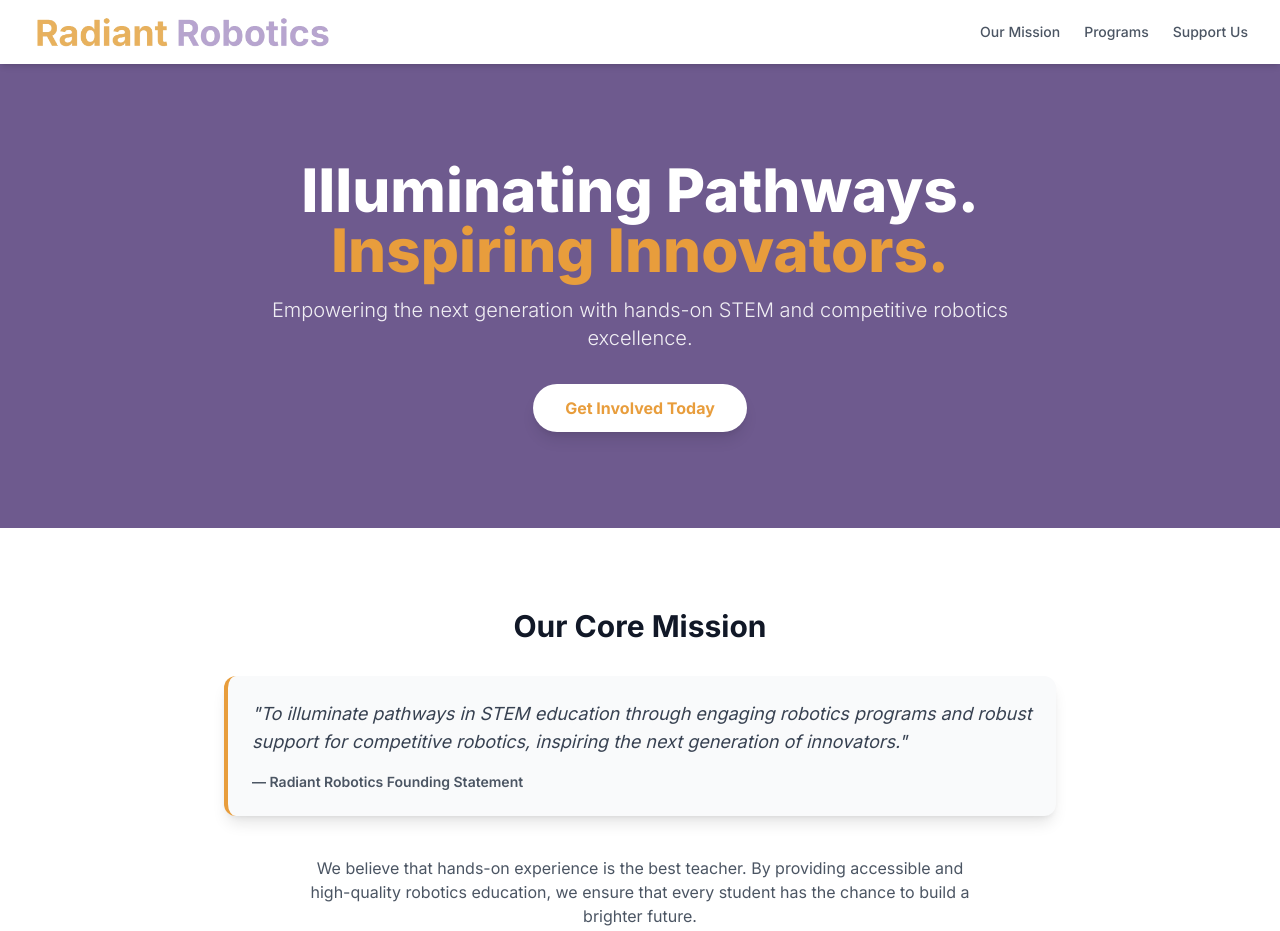
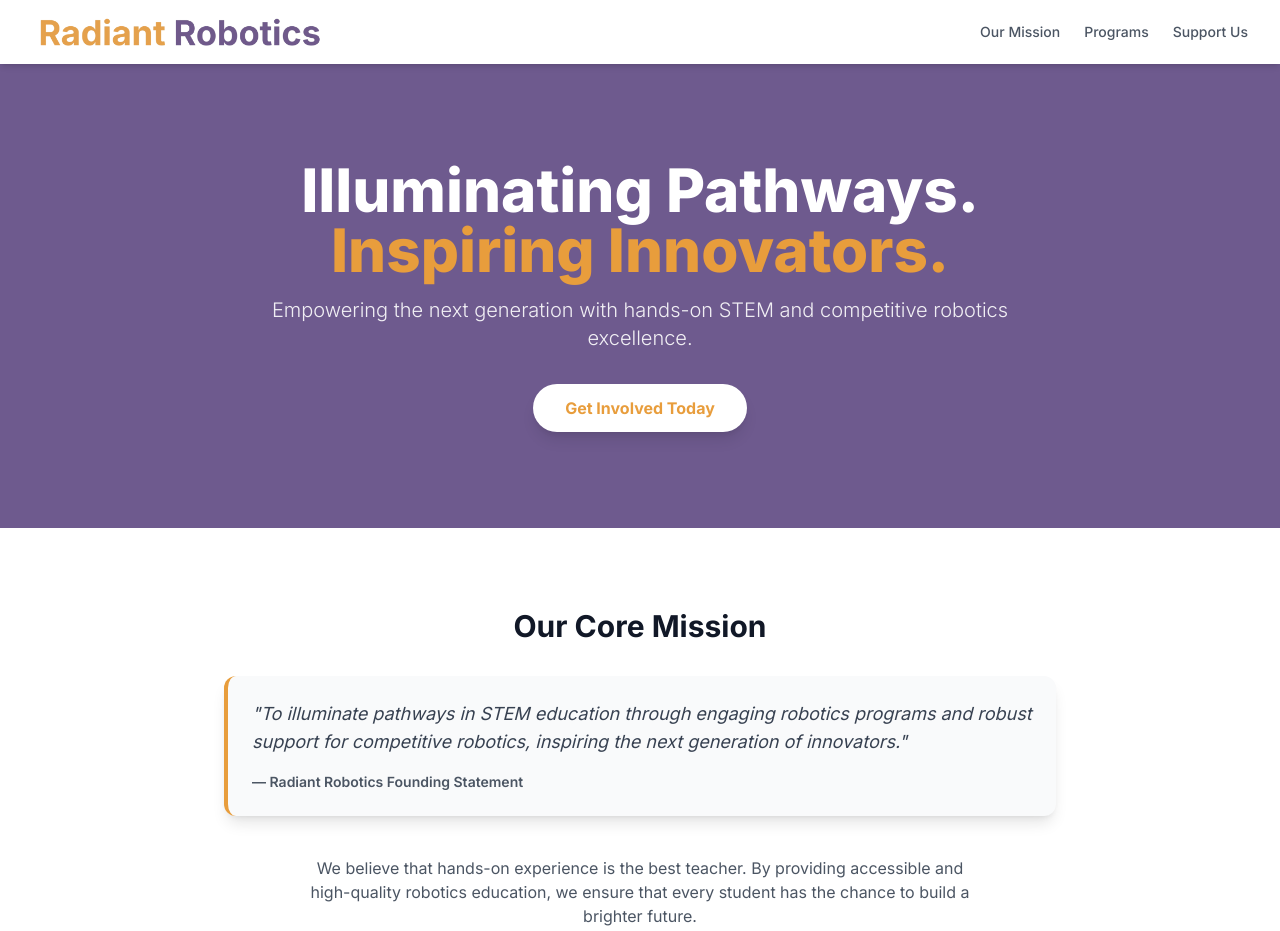
Before and after one commit to Radiant-Robotics/main, a plain HTML site: page index.html in a window 1280 px wide. Shown: the top 931 px of the page. Drawn offline with nearby package versions, Linux system fonts and the light colour scheme.

Commit message:
Update logo image source in index.html

```diff
--- a/index.html
+++ b/index.html
@@ -37,7 +37,7 @@
             <div class="max-w-7xl mx-auto px-4 sm:px-6 lg:px-8 py-3 flex justify-between items-center">
                 <!-- LOGO INTEGRATION: Using the uploaded image -->
                 <a href="#" class="h-8 md:h-10 flex items-center">
-                    <img src="./RadiantRoboitcsLong.png" alt="Radiant Robotics Logo" class="h-full w-auto">
+                    <img src="./RadiantRoboticsHorizontalLogo.png" alt="Radiant Robotics Logo" class="h-full w-auto">
                 </a>
                 <!-- Simple Mobile Menu Placeholder (for future links) -->
                 <nav class="hidden md:flex space-x-6 text-sm font-medium">
```
